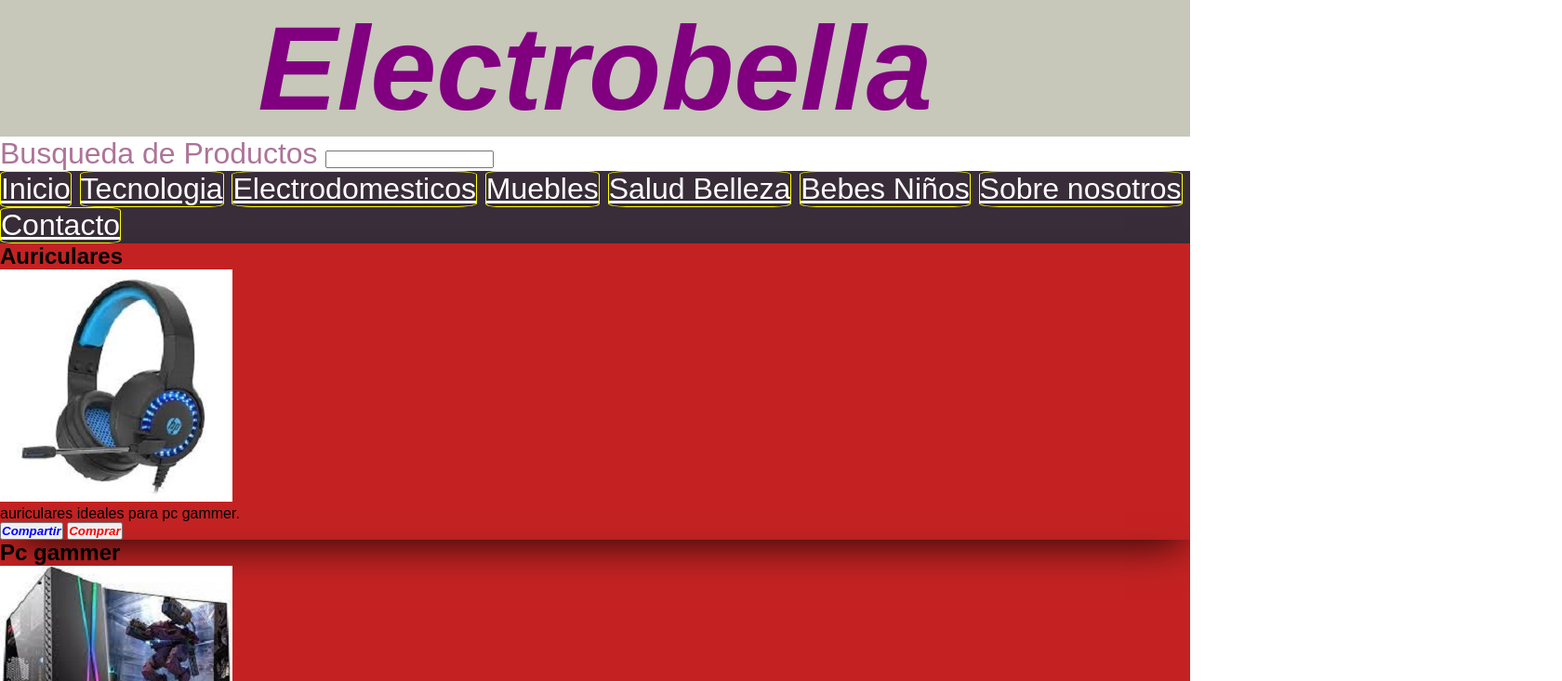
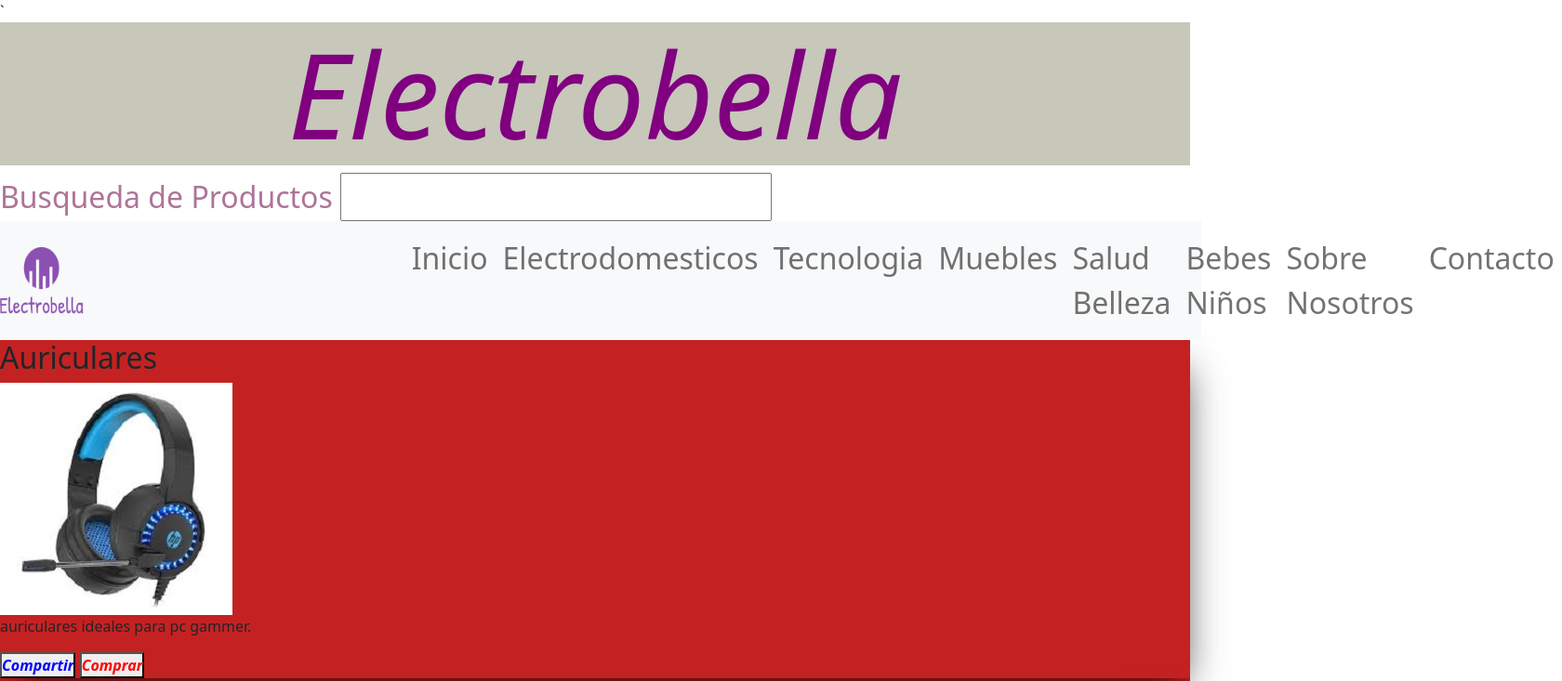
Before and after one commit to Gabriel222715/Proyecto-Sergio-Tubio, a plain HTML site: page pages/tecnologia.html in a window 1280 px wide. Shown: the top 733 px of the page at 93% size, 1680 px wide, since content can reach past the window. Drawn offline with Linux system fonts and the light colour scheme.

Commit message:
hice proyecto final

```diff
--- a/pages/tecnologia.html
+++ b/pages/tecnologia.html
@@ -1,39 +1,62 @@
 <!DOCTYPE html>
 <html lang="es">
+
 <head>
     <meta charset="UTF-8">
     <meta http-equiv="X-UA-Compatible" content="IE=edge">
     <meta name="viewport" content="width=device-width, initial-scale=1.0">
+    <link rel="stylesheet" href="../css/bootstrap.min.css">
     <link rel="stylesheet" href="../css/style.css">
+    <link rel="shortcut icon" href="../img/logo_small_icon_only.png">
+    <link rel="preconnect" href="https://fonts.googleapis.com">`
+    <link rel="preconnect" href="https://fonts.gstatic.com" crossorigin>
+    <link href="https://fonts.googleapis.com/css2?family=Josefin+Sans:wght@100;300;500;700&display=swap"
+        rel="stylesheet">
     <title>Inicio-Electrobella</title>
 </head>
+
 <body>
     <h1>Electrobella</h1>
     <form>
         <label for="campo-busqueda">Busqueda de Productos</label>
         <input name="campo-busqueda" type="text" id="campo-busqueda">
     </form>
-
- <header>
-        <nav>
-            <ul>
-              <li class="navindex"><a class="navheader" href="../index.html">Inicio</a></li>
-              <li class="navindex"><a class="navheader"  href="tecnologia.html">Tecnologia</a></li>
-              <li class="navindex"><a class="navheader" href="electrodomesticos.html">Electrodomesticos</a></li>
-              <li class="navindex"><a class="navheader" href="muebles.html">Muebles</a></li>
-              <li class="navindex"><a class="navheader" href="saludbelleza.html">Salud Belleza</a></li>
-              <li class="navindex"><a class="navheader" href="bebesninos.html">Bebes Niños</a></li>
-              <li class="navindex" ><a class="navheader" href="sobrenosotros.html">Sobre nosotros</a></li>
-              <li class="navindex"><a class="navheader" href="contacto.html">Contacto</a></li>
-            <ul>
+    <header class="row">
+        <nav class="navbar bg-light col-4">
+            <div class="container-fluid">
+                <a class="navbar-brand" href="./index.html"><img src="../img/logo_small.png" alt="Logo de la empresa"
+                        width="90" height="72" class="d-inline-block align-text"></a>
+            </div>
         </nav>
 
+        <nav class="navbar navbar-expand-lg bg-light col-8">
+            <div class="container-fluid">
+                <button class="navbar-toggler" type="button" data-bs-toggle="collapse"
+                    data-bs-target="#navbarNavAltMarkup" aria-controls="navbarNavAltMarkup" aria-expanded="false"
+                    aria-label="Toggle navigation"><span class="navbar-toggler-icon"></span>
+                </button>
+
+                <div class="collapse navbar-collapse" id="navbarNavAltMarkup">
+                    <div class="navbar-nav">
+                        <a class="nav-link" href="../index.html">Inicio</a>
+                        <a class="nav-link" href="./electrodomesticos.html">Electrodomesticos</a>
+                        <a class="nav-link" href="./tecnologia.html">Tecnologia</a>
+                        <a class="nav-link" href="./muebles.html">Muebles
+                        </a>
+                        <a class="nav-link" href="./saludbelleza.html">Salud Belleza</a>
+                        <a class="nav-link" href="./bebesninos.html">Bebes Niños</a>
+                        <a class="nav-link" href="./sobrenosotros.html">Sobre Nosotros</a>
+                        <a class="nav-link" href="./contacto.html">Contacto</a>
+                    </div>
+                </div>
+            </div>
+        </nav>
     </header>
     <section class="contenedortec">
         <main class="fondocolortec">
             <div class="tarjeta">
                 <h2 class="tarjeta__titulo">Auriculares</h2>
-                <img src="../img/auriculares.jpg" alt=""class=tarjeta__imagen>
+                <img src="../img/auriculares.jpg" alt="" class=tarjeta__imagen>
                 <p class="tarjeta__description">auriculares ideales para pc gammer.
                 <p>
 
@@ -42,7 +65,7 @@
             </div>
             <div class="tarjeta">
                 <h2 class="tarjeta__titulo">Pc gammer</h2>
-                <img src="../img/computadora gammer.jpg" alt=""class=tarjeta__imagen>
+                <img src="../img/computadora gammer.jpg" alt="" class=tarjeta__imagen>
                 <p class="tarjeta__description">Pc gammer ultimo modelo.
                 </p>
                 <button class="tarjeta__button">Compartir</button>
@@ -54,7 +77,9 @@
 
     <footer>
 
-        <div><!--logo redes sociales--><div>
+        <div>
+            <!--logo redes sociales-->
+            <div>
 
                 <div>
                     <h3>Telefono</h3>
```
Also changed, not shown: index.html (+7 -7 lines), pages/bebesninos.html (+8 -3 lines), pages/contacto.html (+8 -3 lines), pages/electrodomesticos.html (+20 -9 lines), pages/muebles.html (+8 -3 lines), pages/saludbelleza.html (+9 -4 lines), pages/sobrenosotros.html (+25 -10 lines), img/logo_small.png (added), img/logo_small_icon_only.png (added), 1 other file. Lines whose indentation alone changed are shown as unchanged.
